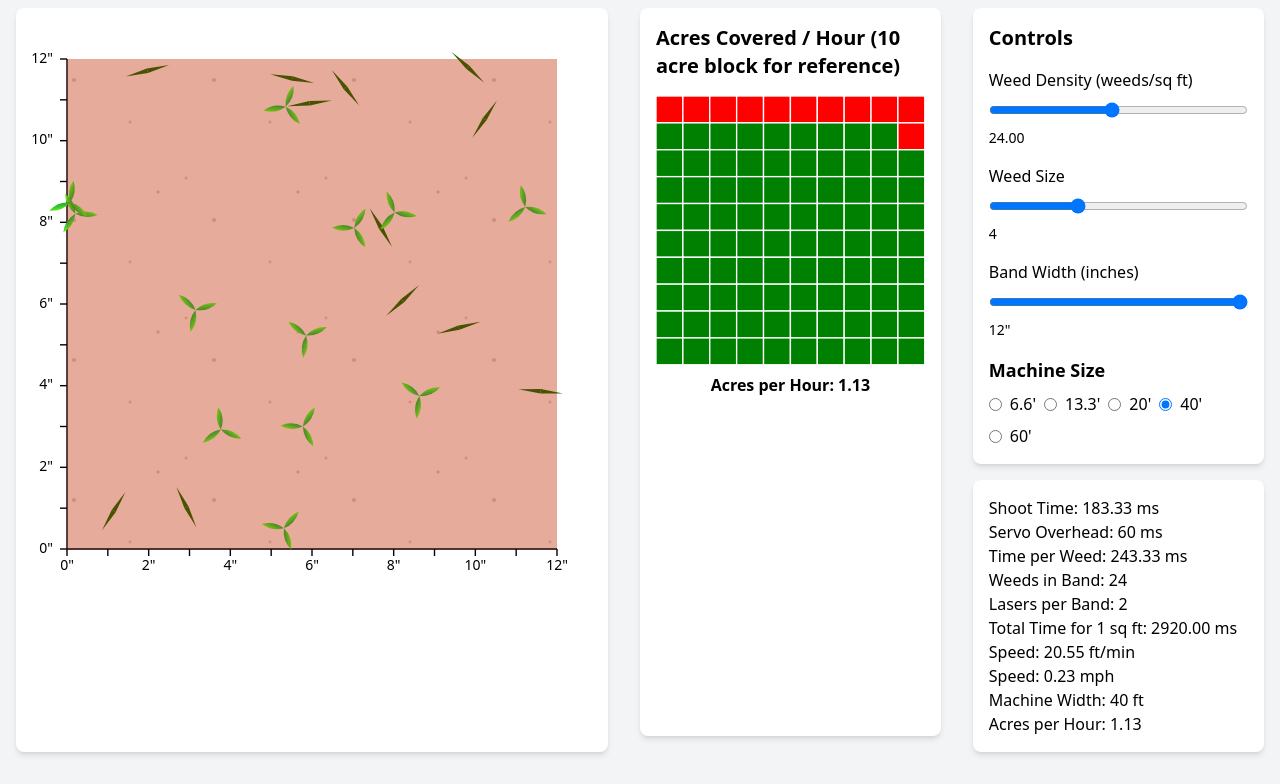
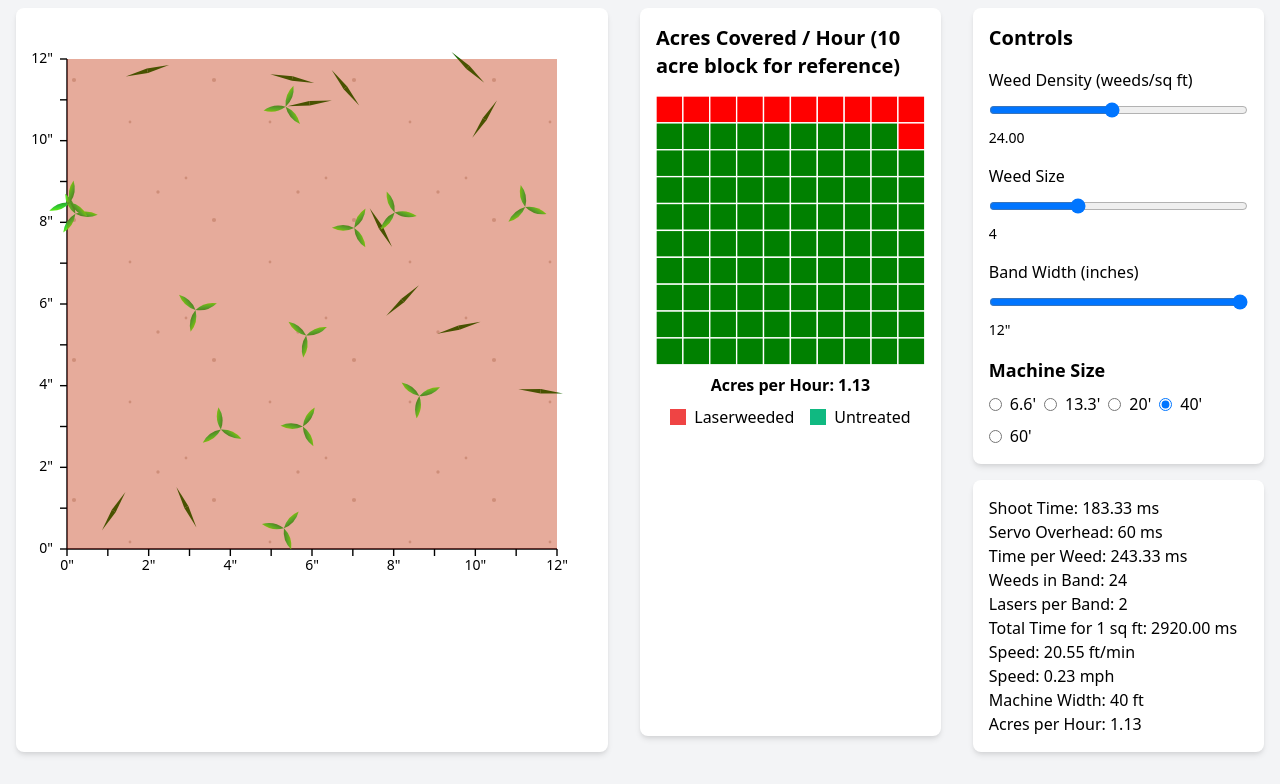
Before and after one commit to Bryson-maka/coverage_visualizer, a plain HTML site: page index.html in a window 1280 px wide. Shown: the part 92-876 px from the top of the page. Drawn offline with nearby package versions, Linux system fonts and the light colour scheme.

Commit message:
added color keys for acres covered visualization

```diff
--- a/index.html
+++ b/index.html
@@ -30,6 +30,9 @@
                     <!-- Acres visualization will be added here by JavaScript -->
                 </svg>
                 <p id="acres-per-hour-display" class="text-center mt-2 font-semibold">Acres per Hour: 0.00</p>
+                <div id="acres-key" class="flex justify-center items-center mt-2">
+                    <!-- Key will be added here by JavaScript -->
+                </div>
             </div>
             <div class="w-full md:w-1/3">
                 <div class="bg-white rounded-lg shadow-md p-4 mb-4">
--- a/script.js
+++ b/script.js
@@ -335,8 +335,23 @@ function updateAcresVisualization(acresPerHour) {
     acresDisplay.textContent = `Acres per Hour: ${acresPerHour.toFixed(2)}`;
 }
 
+function createAcresKey() {
+    const acresKey = document.getElementById('acres-key');
+    acresKey.innerHTML = `
+        <div class="flex items-center mr-4">
+            <div class="w-4 h-4 bg-red-500 mr-2"></div>
+            <span>Laserweeded</span>
+        </div>
+        <div class="flex items-center">
+            <div class="w-4 h-4 bg-green-500 mr-2"></div>
+            <span>Untreated</span>
+        </div>
+    `;
+}
+
 // Initial update
 createAcresVisualization();
+createAcresKey();
 updateBandVisualization();
 updateVisualization();
 document.querySelector('input[name="machine-size"]:checked').dispatchEvent(new Event('change'));
```
